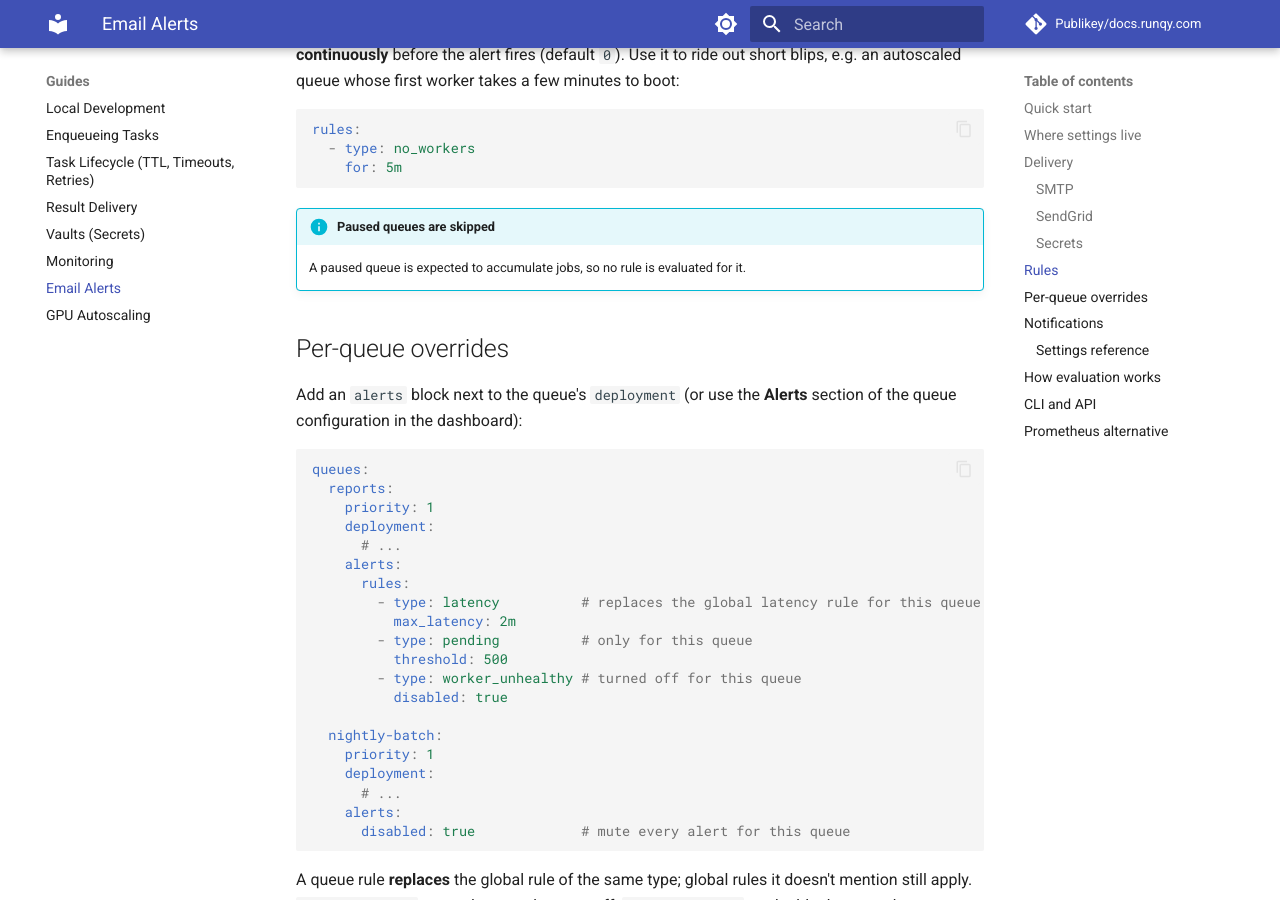
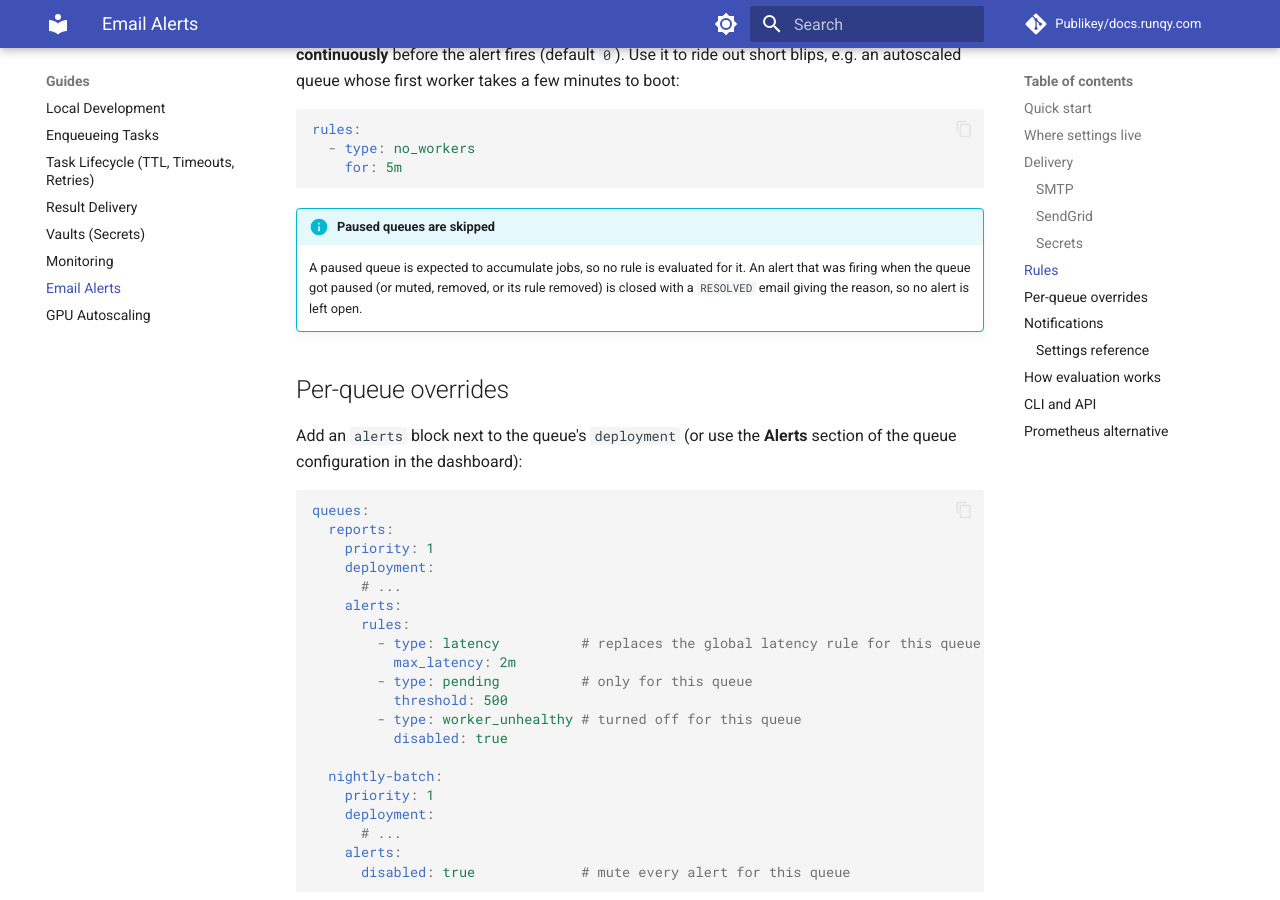
Before and after one commit to Publikey/docs.runqy.com, an MkDocs documentation site: the page built from docs/guides/alerting.md, in a window 1280 px wide and 900 px high, scrolled down 3147 px. Built offline with MkDocs 1.6.1 and Material for MkDocs 9.7.7, drawn with Linux system fonts in a browser that asks for light colours; comment, search, counter and statistics services are not loaded.

Commit message:
Docs: paused queues in alerting and autoscaling
Co-Authored-By: Claude Opus 5.5 <noreply@anthropic.com>

````diff
--- a/docs/guides/alerting.md
+++ b/docs/guides/alerting.md
@@ -133,7 +133,9 @@ rules:
 ```
 
 !!! info "Paused queues are skipped"
-    A paused queue is expected to accumulate jobs, so no rule is evaluated for it.
+    A paused queue is expected to accumulate jobs, so no rule is evaluated for it. An alert
+    that was firing when the queue got paused (or muted, removed, or its rule removed) is
+    closed with a `RESOLVED` email giving the reason, so no alert is left open.
 
 ## Per-queue overrides
 
````
Also changed, not shown: docs/guides/autoscaling.md (+3 -0 lines).
